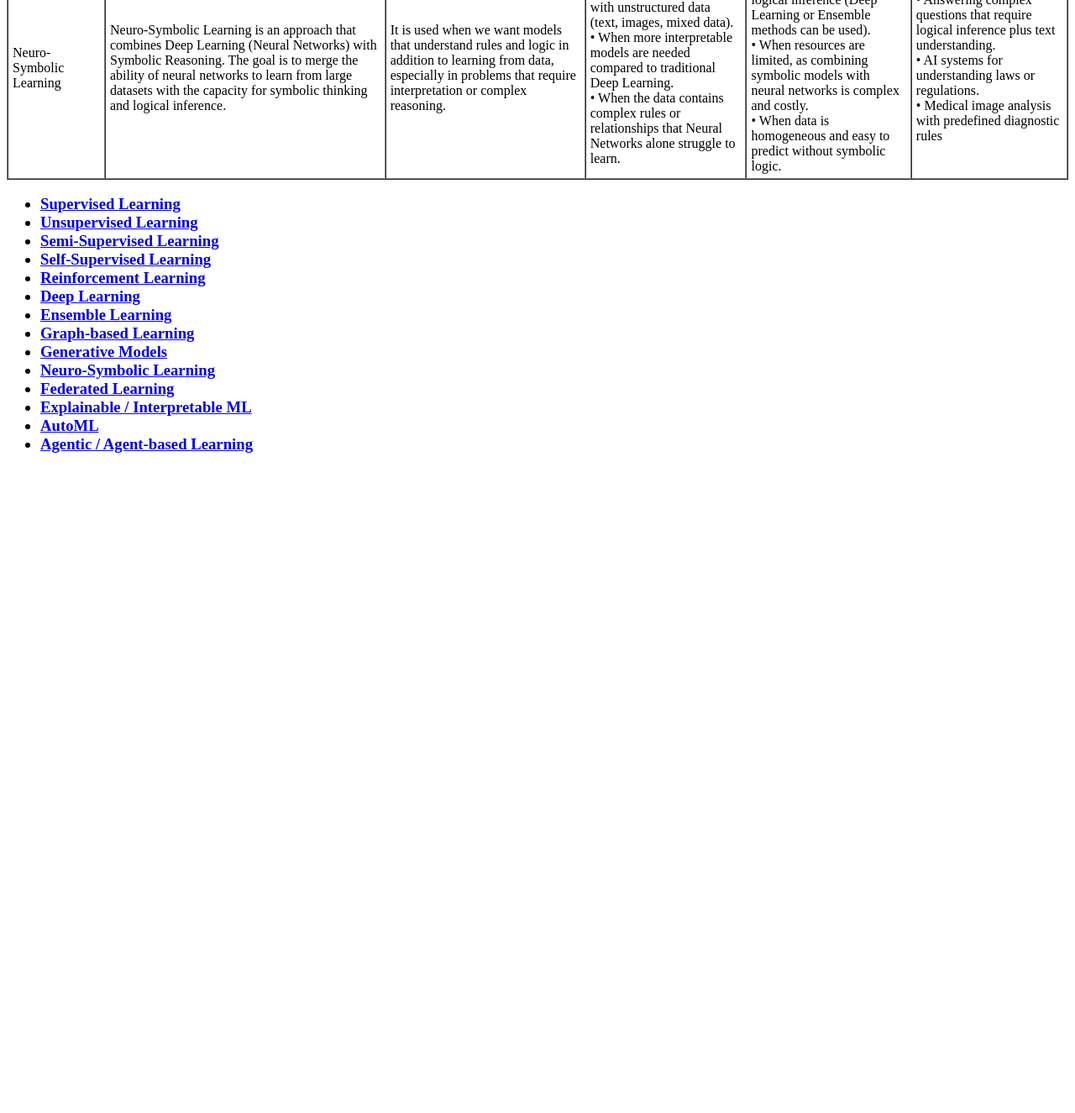
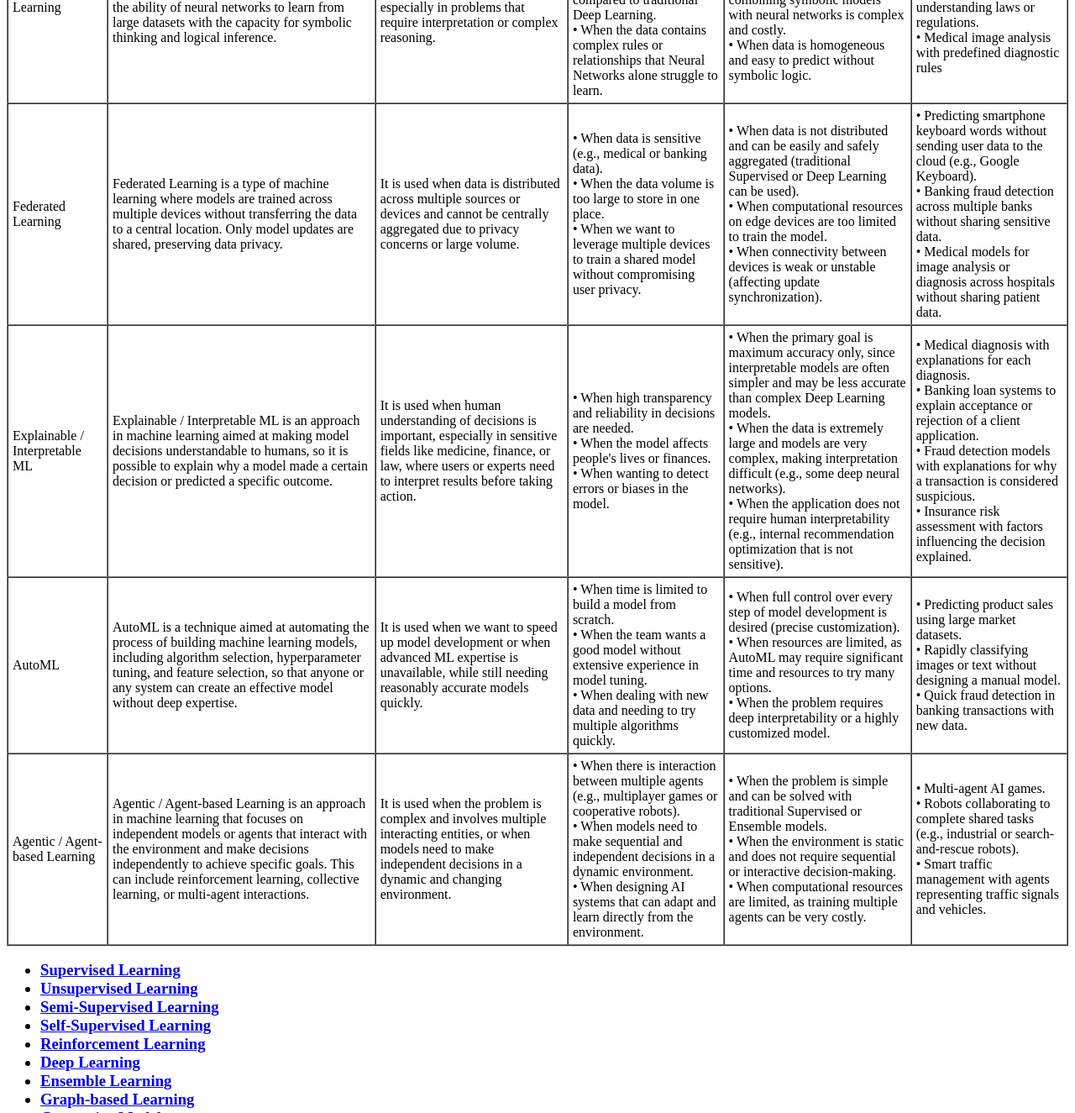
Before and after one commit to anisabidd88-pro/Tutorial-Mchine-Learning, a plain HTML site: page index.html in a window 1280 px wide. Shown: the part 2960-4285 px from the top of the page at 84% size. Before the commit the page ends 3563 px from the top, so only its background shows below. Drawn offline with Linux system fonts and the light colour scheme.

Commit message:
Update index.html

```diff
--- a/index.html
+++ b/index.html
@@ -112,6 +112,39 @@
     <td>• When the problem requires logical reasoning with unstructured data (text, images, mixed data).<br>• When more interpretable models are needed compared to traditional Deep Learning.<br>• When the data contains complex rules or relationships that Neural Networks alone struggle to learn.</td>
     <td>• When the problem is simple and does not require logical inference (Deep Learning or Ensemble methods can be used).<br>• When resources are limited, as combining symbolic models with neural networks is complex and costly.<br>• When data is homogeneous and easy to predict without symbolic logic.</td>
     <td>• Answering complex questions that require logical inference plus text understanding.<br>• AI systems for understanding laws or regulations.<br>• Medical image analysis with predefined diagnostic rules
+  </tr>
+  <tr>
+    <td>Federated Learning</td>
+    <td>Federated Learning is a type of machine learning where models are trained across multiple devices without transferring the data to a central location. Only model updates are shared, preserving data privacy.</td>
+    <td>It is used when data is distributed across multiple sources or devices and cannot be centrally aggregated due to privacy concerns or large volume.</td>
+    <td>• When data is sensitive (e.g., medical or banking data).<br>• When the data volume is too large to store in one place.<br>• When we want to leverage multiple devices to train a shared model without compromising user privacy.</td>
+    <td>• When data is not distributed and can be easily and safely aggregated (traditional Supervised or Deep Learning can be used).<br>• When computational resources on edge devices are too limited to train the model.<br>• When connectivity between devices is weak or unstable (affecting update synchronization).</td>
+    <td>• Predicting smartphone keyboard words without sending user data to the cloud (e.g., Google Keyboard).<br>• Banking fraud detection across multiple banks without sharing sensitive data.<br>• Medical models for image analysis or diagnosis across hospitals without sharing patient data.</td>
+  </tr>
+  <tr>
+    <td>Explainable / Interpretable ML</td>
+    <td>Explainable / Interpretable ML is an approach in machine learning aimed at making model decisions understandable to humans, so it is possible to explain why a model made a certain decision or predicted a specific outcome.</td>
+    <td>It is used when human understanding of decisions is important, especially in sensitive fields like medicine, finance, or law, where users or experts need to interpret results before taking action.</td>
+    <td>• When high transparency and reliability in decisions are needed.<br>• When the model affects people's lives or finances.<br>• When wanting to detect errors or biases in the model.</td>
+    <td>• When the primary goal is maximum accuracy only, since interpretable models are often simpler and may be less accurate than complex Deep Learning models.<br>• When the data is extremely large and models are very complex, making interpretation difficult (e.g., some deep neural networks).<br>• When the application does not require human interpretability (e.g., internal recommendation optimization that is not sensitive).</td>
+    <td>• Medical diagnosis with explanations for each diagnosis.<br>• Banking loan systems to explain acceptance or rejection of a client application.<br>• Fraud detection models with explanations for why a transaction is considered suspicious.<br>• Insurance risk assessment with factors influencing the decision explained.</td>
+  </tr>
+  <tr>
+    <td>AutoML</td>
+    <td>AutoML is a technique aimed at automating the process of building machine learning models, including algorithm selection, hyperparameter tuning, and feature selection, so that anyone or any system can create an effective model without deep expertise.</td>
+    <td>It is used when we want to speed up model development or when advanced ML expertise is unavailable, while still needing reasonably accurate models quickly.</td>
+    <td>• When time is limited to build a model from scratch.<br>• When the team wants a good model without extensive experience in model tuning.<br>• When dealing with new data and needing to try multiple algorithms quickly.</td>
+    <td>• When full control over every step of model development is desired (precise customization).<br>• When resources are limited, as AutoML may require significant time and resources to try many options.<br>• When the problem requires deep interpretability or a highly customized model.</td>
+    <td>• Predicting product sales using large market datasets.<br>• Rapidly classifying images or text without designing a manual model.<br>• Quick fraud detection in banking transactions with new data.</td>
+  </tr>
+  <tr>
+    <td>Agentic / Agent-based Learning</td>
+    <td>Agentic / Agent-based Learning is an approach in machine learning that focuses on independent models or agents that interact with the environment and make decisions independently to achieve specific goals. This can include reinforcement learning, collective learning, or multi-agent interactions.</td>
+    <td>It is used when the problem is complex and involves multiple interacting entities, or when models need to make independent decisions in a dynamic and changing environment.</td>
+    <td>• When there is interaction between multiple agents (e.g., multiplayer games or cooperative robots).<br>• When models need to make sequential and independent decisions in a dynamic environment.<br>• When designing AI systems that can adapt and learn directly from the environment.</td>
+    <td>• When the problem is simple and can be solved with traditional Supervised or Ensemble models.<br>• When the environment is static and does not require sequential or interactive decision-making.<br>• When computational resources are limited, as training multiple agents can be very costly.</td>
+    <td>• Multi-agent AI games.<br>• Robots collaborating to complete shared tasks (e.g., industrial or search-and-rescue robots).<br>• Smart traffic management with agents representing traffic signals and vehicles.</td>
+  </tr>
 </table>
 <ul>
   <h3><li><a href="Supervised Learning.html">Supervised Learning</a></li>
@@ -132,4 +165,5 @@
 </br>
 </br>
 </body>
+
 </html>
```
